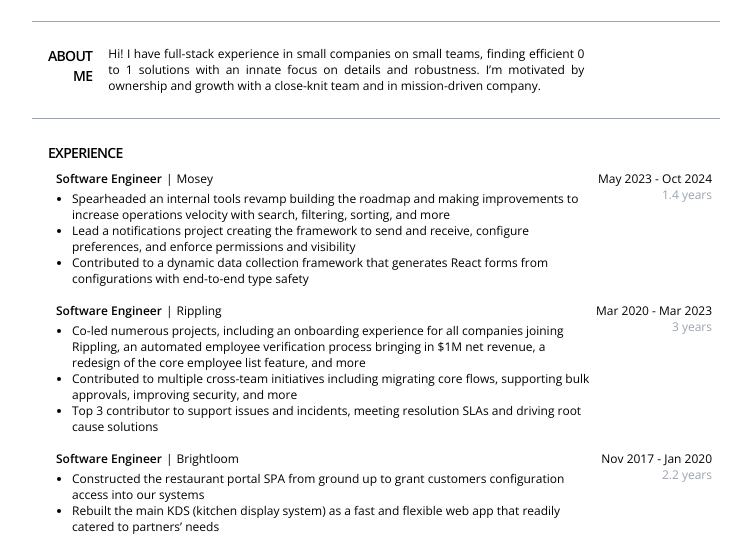
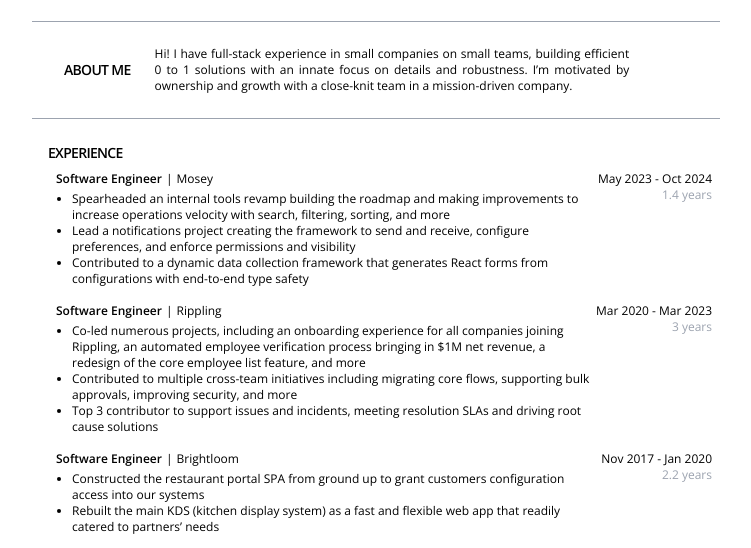
Before and after one commit to davishuang9/resume, a plain HTML site: page index.html in a window 1280 px wide. Shown: the part 179-727 px from the top of the page, without its empty margins (264-1015 px from the left). Drawn offline with nearby package versions, Linux system fonts and the light colour scheme.

Commit message:
minor restructure of about me

```diff
--- a/index.html
+++ b/index.html
@@ -53,17 +53,16 @@
         </div>
       </div>
       <hr class="border-gray-400" />
-      <div class="flex pt-6 pb-6 ml-4">
-        <h3 class="mr-4 text-sm font-semibold tracking-tighter text-right">
+      <div class="flex items-center pt-6 pb-6 ml-4">
+        <h3 class="ml-4 mr-6 text-sm font-semibold tracking-tighter text-nowrap">
           ABOUT ME
         </h3>
         <div class="text-xs text-justify">
-          Hi! I have full-stack experience in small companies on small teams, finding efficient 0 to 1 solutions
+          Hi! I have full-stack experience in small companies on small teams, building efficient 0 to 1 solutions
           with an innate focus on details and robustness. I’m motivated by ownership and growth with a close-knit team
-          and in
-          mission-driven company.
+          in a mission-driven company.
         </div>
-        <div class="w-96"></div>
+        <div class="w-64"></div>
       </div>
       <hr class="border-gray-400" />
       <div class="mt-6 mb-6 ml-4 text-xs text-pretty">
```
